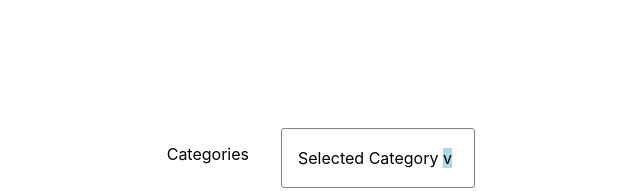
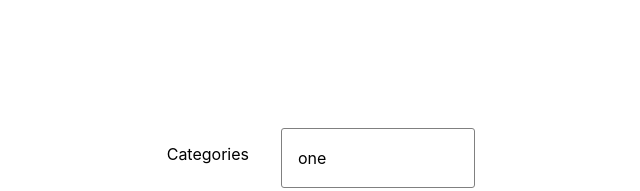
Before and after one commit to ClariceR/editable-dropdown-react, a React (Create React App) app: page / in a window 1280 px wide. Shown: the top 191 px of the page, without its empty margins (167-807 px from the left). Built offline with nearby package versions, Linux system fonts and the light colour scheme.

Commit message:
Add default selected category to dropdown

```diff
--- a/src/App.js
+++ b/src/App.js
@@ -14,6 +14,7 @@ function App() {
   const [categoriesList, setCategoriesList] = useState(defaultCategories);
   const [categoryName, setCategoryName] = useState("");
   const [isEdit, setIsEdit] = useState(false);
+  const [selectedCategory, setSelectedCategory] = useState(categoriesList[0])
 
   const handleCategoryName = (e) => {
     setCategoryName(e.target.value);
@@ -22,8 +23,6 @@ function App() {
   const saveNewCategory = () => {
     const newCategory = { name: categoryName, id: Date.now() };
     const newCategoriesList = updateCategoriesList(newCategory);
-    console.log(newCategory);
-    console.log(newCategoriesList);
     setCategoriesList(newCategoriesList);
     toggle();
   };
@@ -41,6 +40,13 @@ function App() {
     setIsEdit(true);
     toggle();
   };
+
+  // const handleDeleteCategory = (id) => {
+  //   // const newCategoriesList = [...categoriesList]
+  //   // newCategoriesList.splice(index, 1)
+  //   // setCategoriesList(newCategoriesList)
+  //   console.log(id)
+  // }
 
   // create a new object with the new category name as name
   // update the categories list to show the new category name
@@ -66,6 +72,8 @@ function App() {
         categoriesList={categoriesList}
         handleAddButton={handleAddButton}
         handleEditButton={handleEditButton}
+        selectedCategory={selectedCategory}
+        onSelectedCategoryChange={setSelectedCategory}
       />
       <ModalCategories
         isShowing={isShowing}
--- a/src/components/DropdownCategories.js
+++ b/src/components/DropdownCategories.js
@@ -5,6 +5,8 @@ function DropdownCategories({
   categoriesList,
   handleAddButton,
   handleEditButton,
+  selectedCategory,
+  onSelectedCategoryChange,
 }) {
   const categoriesNames = categoriesList.map((category) => (
     <CategoryItem
@@ -21,7 +23,7 @@ function DropdownCategories({
       <div className="dropdown-categories__dropdown">
         <div className="dropdown-categories__handler">
           <p className="dropdown-categories__selected">
-            Selected Category <span className="v">v</span>
+            {selectedCategory.name}
           </p>
         </div>
         <div className="dropdown-categories__list">
--- a/src/components/ModalCategories.js
+++ b/src/components/ModalCategories.js
@@ -9,6 +9,7 @@ const ModalCategories = ({
   handleCategoryName,
   saveNewCategory,
   isEdit,
+
 }) =>
   isShowing
     ? ReactDOM.createPortal(
@@ -29,7 +30,7 @@ const ModalCategories = ({
                 />
               </div>
 
-              <ModalFooter saveNewCategory={saveNewCategory} isEdit={isEdit}/>
+              <ModalFooter saveNewCategory={saveNewCategory} isEdit={isEdit} />
             </div>
           </div>
         </React.Fragment>,
```
